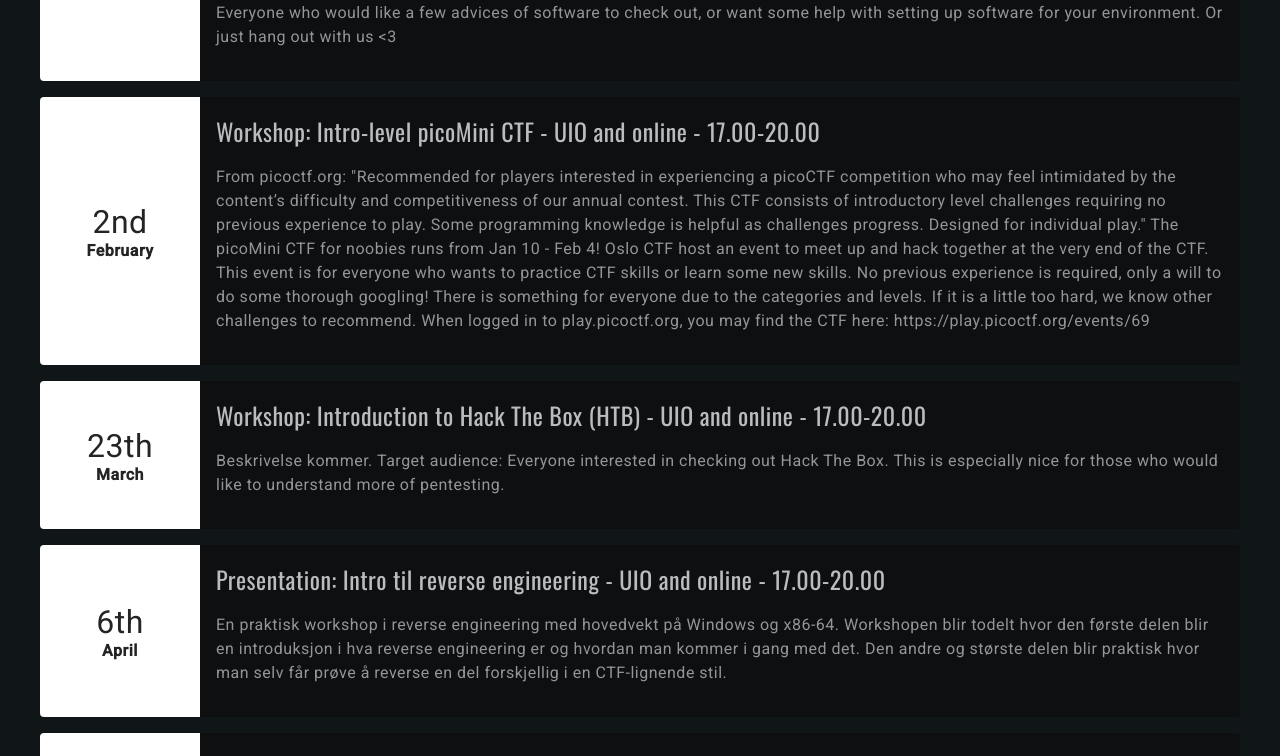
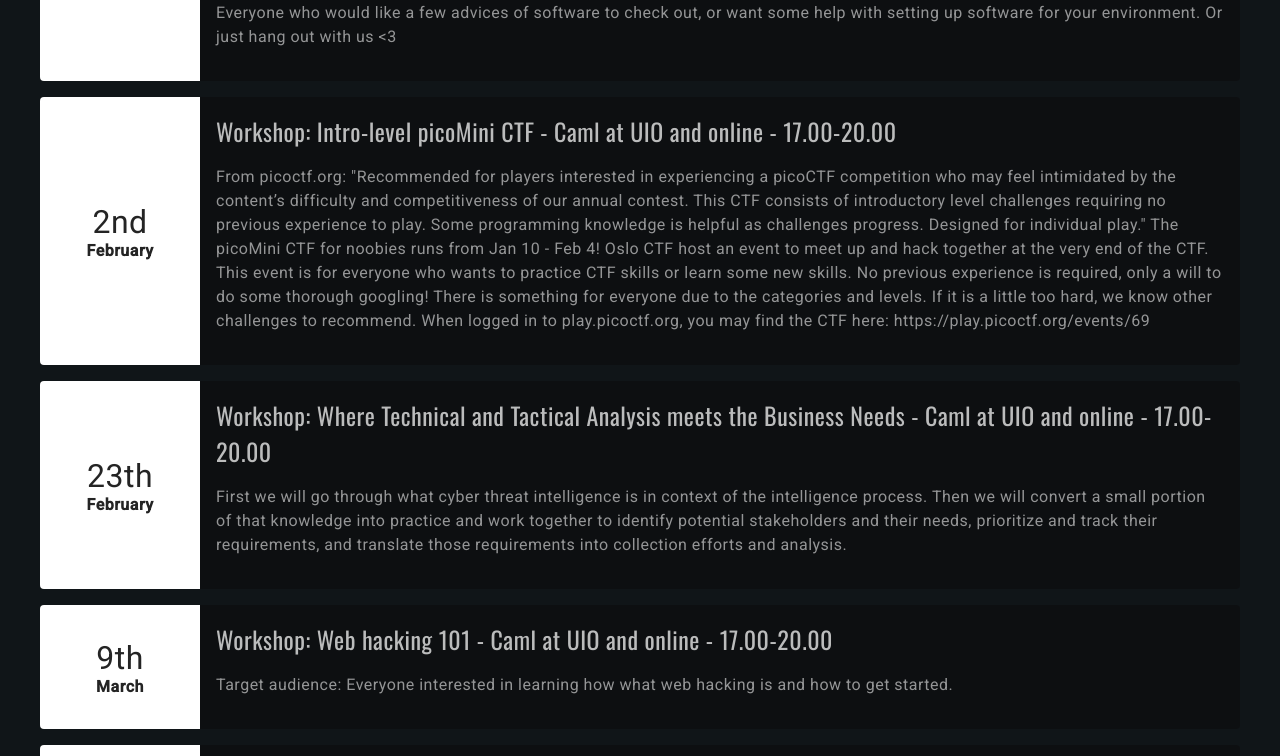
Before and after one commit to Oslo-CTF/osloctf.github.io, a Vue app: page / in a window 1280 px wide. Shown: the part 810-1566 px from the top of the page. Built offline with nearby package versions, Linux system fonts and the light colour scheme.

Commit message:
Update Events.vue

```diff
--- a/src/components/Events.vue
+++ b/src/components/Events.vue
@@ -47,31 +47,43 @@ export default {
       {
         id: 0,
         date: getDateParts(new Date('2022-01-26')),
-        title: 'Workshop: Machine setup - UIO and online - 17.00-20.00',
+        title: 'Workshop: Machine setup - Caml at UIO and online - 17.00-20.00',
         description: 'Having a proper environment on your machine is essential to do efficient programming and solving CTF challenges. We host this workshop to provide you with advices on software to use, as well as helping you on your way to install them. In our previous workshops we\'ve helped a lot of you to setup Windows Subsystem for Linux (WSL) or install virtual machines to run a Linux distro. Don\'t know what WSL or Linux is? Don\'t worry! We will introduce our workshop with the required information. Target audience: Everyone who would like a few advices of software to check out, or want some help with setting up software for your environment. Or just hang out with us <3'
       },
       {
         id: 1,
         date: getDateParts(new Date('2022-02-02')),
-        title: 'Workshop: Intro-level picoMini CTF - UIO and online - 17.00-20.00',
+        title: 'Workshop: Intro-level picoMini CTF - Caml at UIO and online - 17.00-20.00',
         description: 'From picoctf.org: "Recommended for players interested in experiencing a picoCTF competition who may feel intimidated by the content’s difficulty and competitiveness of our annual contest. This CTF consists of introductory level challenges requiring no previous experience to play. Some programming knowledge is helpful as challenges progress. Designed for individual play." The picoMini CTF for noobies runs from Jan 10 - Feb 4! Oslo CTF host an event to meet up and hack together at the very end of the CTF. This event is for everyone who wants to practice CTF skills or learn some new skills. No previous experience is required, only a will to do some thorough googling! There is something for everyone due to the categories and levels. If it is a little too hard, we know other challenges to recommend. When logged in to play.picoctf.org, you may find the CTF here: https://play.picoctf.org/events/69'
       },
       {
         id: 2,
+        date: getDateParts(new Date('2022-02-23')),
+        title: 'Workshop: Where Technical and Tactical Analysis meets the Business Needs - Caml at UIO and online - 17.00-20.00',
+        description: 'First we will go through what cyber threat intelligence is in context of the intelligence process. Then we will convert a small portion of that knowledge into practice and work together to identify potential stakeholders and their needs, prioritize and track their requirements, and translate those requirements into collection efforts and analysis.'
+      },
+      {
+        id: 3,
+        date: getDateParts(new Date('2022-03-09')),
+        title: 'Workshop: Web hacking 101 - Caml at UIO and online - 17.00-20.00',
+        description: 'Target audience: Everyone interested in learning how what web hacking is and how to get started.'
+      },
+      {
+        id: 4,
         date: getDateParts(new Date('2022-03-23')),
-        title: 'Workshop: Introduction to Hack The Box (HTB) - UIO and online - 17.00-20.00',
+        title: 'Workshop: Introduction to Hack The Box (HTB) - Caml at UIO and online - 17.00-20.00',
         description: 'Beskrivelse kommer. Target audience: Everyone interested in checking out Hack The Box. This is especially nice for those who would like to understand more of pentesting.'
       },
       {
-        id: 3,
+        id: 5,
         date: getDateParts(new Date('2022-04-06')),
-        title: 'Presentation: Intro til reverse engineering - UIO and online - 17.00-20.00',
+        title: 'Presentation: Intro til reverse engineering - Caml at UIO and online - 17.00-20.00',
         description: 'En praktisk workshop i reverse engineering med hovedvekt på Windows og x86-64. Workshopen blir todelt hvor den første delen blir en introduksjon i hva reverse engineering er og hvordan man kommer i gang med det. Den andre og største delen blir praktisk hvor man selv får prøve å reverse en del forskjellig i en CTF-lignende stil.'
       },
       {
-        id: 4,
+        id: 6,
         date: getDateParts(new Date('2022-04-27')),
-        title: 'Workshop: Hack together! - UIO and online - 17.00-20.00',
+        title: 'Workshop: Hack together! - Caml at UIO and online - 17.00-20.00',
         description: 'This is a workshop where everyone bring their computers and we hack together on whatever you want! Maybe some mandatory assignment, continuing on some of the challenges from the previous workshops, or maybe you have your own side project? Everything is welcome! <3'
         },
   ]
```
